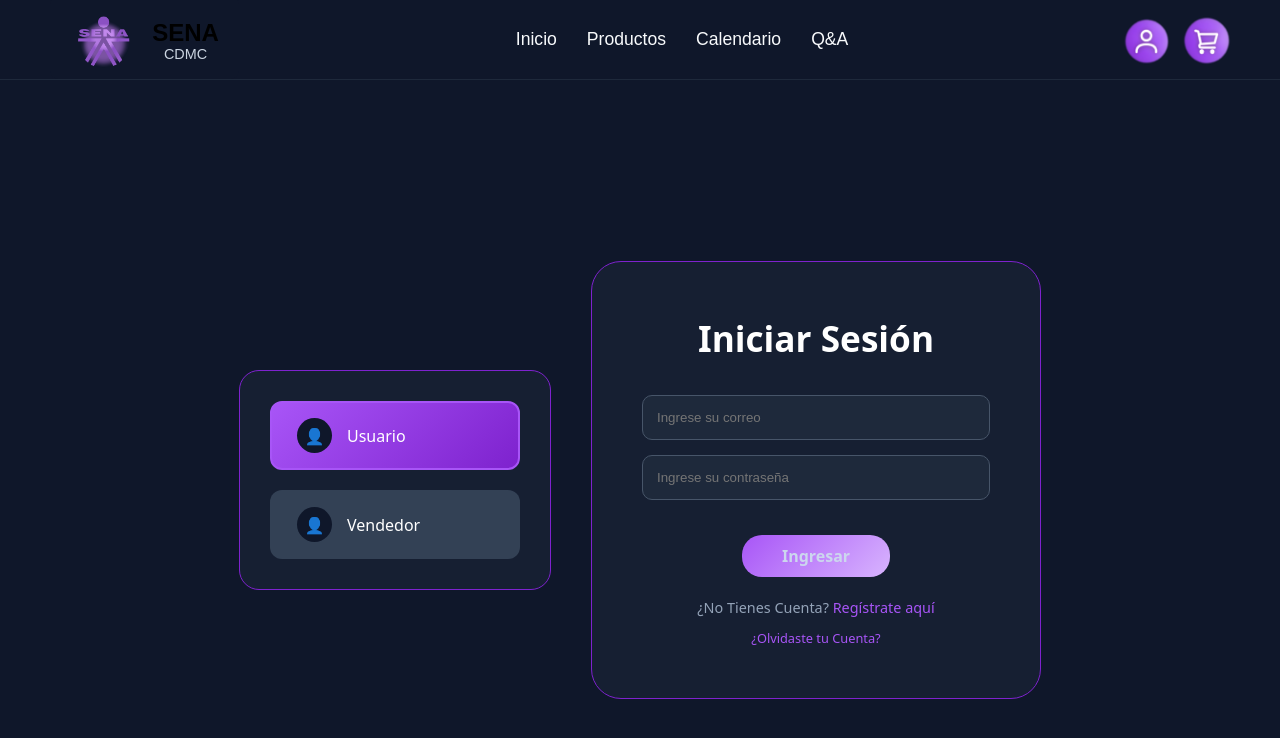
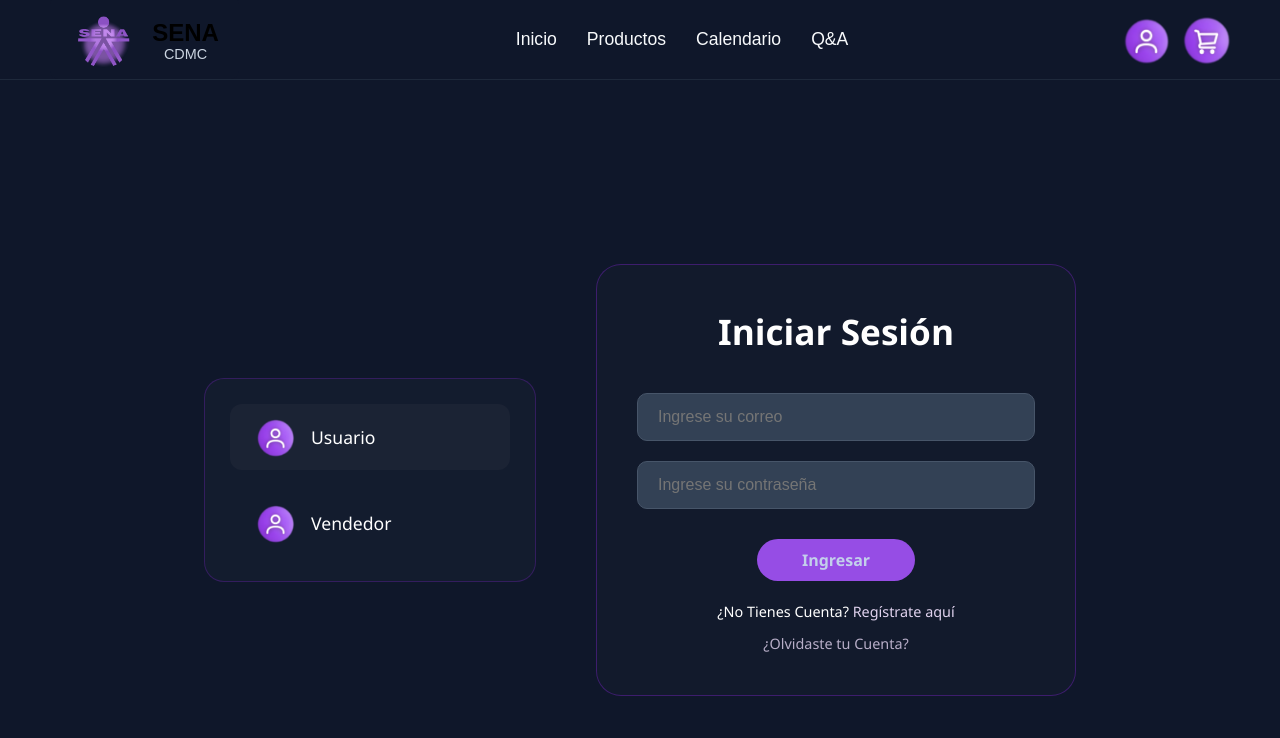
Before and after one commit to ggsspace/Linea_cuero, a React app in the folder frontend/: page /login in a window 1280 px wide. Shown: the top 738 px of the page. Built offline with nearby package versions, Linux system fonts and the light colour scheme; the HTML template or start-up script is replaced by a standard one.

Commit message:
logIn y Registro

```diff
--- a/frontend/src/components/cart/Cart.jsx
+++ b/frontend/src/components/cart/Cart.jsx
@@ -15,5 +15,4 @@ function Cart({imagen, titulo, descripcion, precio}) {
             </div>
     );
     }
-
-    export default Cart;
+export default Cart;
--- a/frontend/src/components/navbar/NavBar.jsx
+++ b/frontend/src/components/navbar/NavBar.jsx
@@ -40,6 +40,8 @@ const NavBar = () => {
             <img src={carritoIcon} alt="Carrito" className="nav-icon-img" />
           </NavLink>
 
+
+
         </div>
       </div>
     </nav>
--- a/frontend/src/pages/login/LogIn.css
+++ b/frontend/src/pages/login/LogIn.css
@@ -1,124 +1,147 @@
-.login-container {
+.login-screen {
   min-height: 100vh;
-  background-color: #0f172a; /* Color oscuro base de tu proyecto */
+  background-color: #0f172a; /* Fondo oscuro del proyecto */
   color: white;
-  padding: 40px;
+  padding: 40px 80px;
   display: flex;
   flex-direction: column;
+  font-family: 'Segoe UI', Tahoma, Geneva, Verdana, sans-serif;
 }
 
 .login-header {
   display: flex;
   justify-content: space-between;
   align-items: center;
-  margin-bottom: 60px;
+  margin-bottom: 40px;
 }
 
-.login-logo {
-  display: flex;
-  align-items: center;
-  gap: 15px;
-}
-
-.login-logo img {
-  width: 50px;
-  filter: brightness(0) invert(1);
-}
-
-.login-logo h1 { font-size: 1.5rem; margin: 0; line-height: 1; }
-.login-logo p { margin: 0; color: #cbd5e1; font-size: 0.9rem; }
-
+/* Layout Principal */
 .login-main-container {
   display: flex;
   justify-content: center;
   align-items: center;
-  gap: 40px;
-  flex-grow: 1;
+  gap: 60px;
+  flex: 1;
 }
 
-/* Selector de Rol - Lado Izquierdo */
-.role-selector-container {
+/* SELECTOR DE ROL (IZQUIERDA) */
+.role-selector-sidebar {
   display: flex;
   flex-direction: column;
   gap: 20px;
-  background: rgba(30, 41, 59, 0.5);
-  padding: 30px;
+  padding: 25px;
+  border: 1px solid rgba(126, 34, 206, 0.3);
   border-radius: 20px;
-  border: 1px solid #7e22ce;
+  background: rgba(30, 41, 59, 0.3);
 }
 
 .role-option {
   display: flex;
   align-items: center;
   gap: 15px;
-  padding: 15px 25px;
-  background: #334155;
+  padding: 12px 25px;
+
   border-radius: 12px;
   cursor: pointer;
-  transition: 0.3s;
-  min-width: 250px;
-  border: 2px solid transparent;
+  transition: all 0.3s ease;
+  min-width: 280px;
+  border: 1px solid transparent;
+}
+
+.role-option:hover {
+  background: rgba(255, 255, 255, 0.15); /* Efecto gris rectangular */
+  border: 1px solid rgba(255, 255, 255, 0.1);
 }
 
 .role-option.active {
-  background: linear-gradient(135deg, #a855f7 0%, #7e22ce 100%);
-  border-color: #a855f7;
+  background: rgba(37, 43, 59, 0.5); /* Morado traslúcido */
 }
 
-.role-icon {
-  background: #0f172a;
-  width: 35px;
-  height: 35px;
+.role-icon-bg {
+  width: 40px;
+  height: 40px;
+  border-radius: 50%;
   display: flex;
   align-items: center;
   justify-content: center;
-  border-radius: 50%;
+  overflow: hidden;
 }
 
-/* Formulario - Lado Derecho */
-.login-card {
-  background: rgba(30, 41, 59, 0.5);
-  padding: 50px;
-  border-radius: 30px;
-  border: 1px solid #7e22ce;
-  width: 100%;
-  max-width: 450px;
-  text-align: center;
+.role-icon-bg img {
+  height: 50px;
+  object-fit: cover;
+  align-items: center;
+  justify-content: center;
+
 }
 
-.login-form-box h2 {
-  font-size: 2.2rem;
-  margin-bottom: 30px;
+.role-option span {
+  font-size: 1.1rem;
+  font-weight: 500;
 }
 
-.input-group input {
+.login-form-container {
   width: 100%;
-  padding: 14px;
-  margin-bottom: 15px;
-  border-radius: 10px;
-  border: 1px solid #475569;
-  background: #1e293b;
-  color: white;
+  max-width: 480px;
+  padding: 40px;
+  border: 1.5px solid rgba(126, 34, 206, 0.4);
+  border-radius: 25px;
+  background: rgba(30, 41, 59, 0.2);
 }
 
-.btn-ingresar {
-  width: fit-content;
-  padding: 10px 40px;
-  background: linear-gradient(135deg, #a855f7 0%, #d8b4fe 100%);
+.login-form-card h2 {
+  text-align: center;
+  font-size: 2.2rem;
+  margin-bottom: 35px;
+  font-weight: 600;
+}
+
+.input-field {
+  margin-bottom: 20px;
+}
+
+.input-field input {
+  width: 100%;
+  padding: 14px 20px;
+  background: #334155;
+  border: 1px solid #475569;
+  border-radius: 10px;
+  color: white;
+  font-size: 1rem;
+}
+
+.btn-submit {
+  width: auto;
+  display: block;
+  margin: 30px auto 20px;
+  padding: 10px 45px;
+  background: #964de5; /* Morado claro como tu botón */
+  color: #c3cfeb;
   border: none;
-  border-radius: 20px;
-  color: #ccd6ee;
+  border-radius: 25px;
   font-weight: bold;
+  font-size: 1rem;
   cursor: pointer;
-  margin: 20px 0;
   transition: 0.3s;
 }
 
-.btn-ingresar:hover {
+.btn-submit:hover {
+  background: #f3e8ff;
   transform: scale(1.05);
-  box-shadow: 0 0 15px rgba(168, 85, 247, 0.5);
 }
 
-.login-footer-links p { font-size: 0.9rem; color: #94a3b8; }
-.login-footer-links a { color: #a855f7; text-decoration: none; }
-.forgot-link { font-size: 0.8rem; display: block; margin-top: 10px; }
+.form-footer {
+  text-align: center;
+  font-size: 0.9rem;
+}
+
+.form-footer a {
+  color: #e1d3ef;
+  text-decoration: none;
+}
+
+.forgot-password {
+  display: block;
+  margin-top: 10px;
+  opacity: 0.8;
+}
--- a/frontend/src/pages/login/LogIn.jsx
+++ b/frontend/src/pages/login/LogIn.jsx
@@ -1,51 +1,55 @@
 import { useState } from "react";
 import { useNavigate, Link } from "react-router-dom";
 import "./LogIn.css";
+// Importamos la imagen correctamente desde assets
+import icon from "../../assets/login.png";
 
 const LogIn = () => {
-
-  const [role, setRole] = useState("usuario"); // Estado para alternar rol
+  const [role, setRole] = useState("usuario");
   const [email, setEmail] = useState("");
   const [password, setPassword] = useState("");
   const navigate = useNavigate();
 
   const handleLogin = (e) => {
     e.preventDefault();
-    console.log('Iniciando como ${role}:', { email, password });
-    // Aquí iría tu lógica de Firebase o Backend
+    console.log(`Iniciando sesión como ${role}:`, { email, password });
     navigate("/");
   };
 
   return (
-    <main>
-      <section >
-          <div className="login-container">
-
-
+    <div className="login-screen">
       <main className="login-main-container">
-            {/* Lado Izquierdo: Selector de Rol */}
-            <div className="role-selector-container">
+        {/* SECTOR IZQUIERDO: Selector de Rol */}
+        <div className="role-selector-sidebar">
           <div
             className={`role-option ${role === "usuario" ? "active" : ""}`}
             onClick={() => setRole("usuario")}
           >
-                <div className="role-icon">👤</div>
+            <div className="role-icon-bg">
+              {/* Usamos la variable importada 'icon' */}
+              <img src={icon} alt="Usuario" className="role-img" />
+            </div>
             <span>Usuario</span>
           </div>
+
           <div
             className={`role-option ${role === "vendedor" ? "active" : ""}`}
             onClick={() => setRole("vendedor")}
           >
-                <div className="role-icon">👤</div>
+            <div className="role-icon-bg">
+              {/* CORRECCIÓN: También usamos 'icon' aquí en lugar de la ruta de texto */}
+              <img src={icon} alt="Vendedor" className="role-img" />
+            </div>
             <span>Vendedor</span>
           </div>
         </div>
 
-            {/* Lado Derecho: Formulario */}
-            <div className="login-card">
-              <form className="login-form-box" onSubmit={handleLogin}>
+        {/* SECTOR DERECHO: Formulario */}
+        <div className="login-form-container">
+          <form className="login-form-card" onSubmit={handleLogin}>
             <h2>Iniciar Sesión</h2>
-                <div className="input-group">
+
+            <div className="input-field">
               <input
                 type="email"
                 placeholder="Ingrese su correo"
@@ -54,7 +58,8 @@ const LogIn = () => {
                 required
               />
             </div>
-                <div className="input-group">
+
+            <div className="input-field">
               <input
                 type="password"
                 placeholder="Ingrese su contraseña"
@@ -63,19 +68,18 @@ const LogIn = () => {
                 required
               />
             </div>
-                <button type="submit" className="btn-ingresar">Ingresar</button>
 
-                <div className="login-footer-links">
+            <button type="submit" className="btn-submit">Ingresar</button>
+
+            <div className="form-footer">
               <p>¿No Tienes Cuenta? <Link to="/signup">Regístrate aquí</Link></p>
-                  <Link to="/recovery" className="forgot-link">¿Olvidaste tu Cuenta?</Link>
+              <Link to="/recovery" className="forgot-password">¿Olvidaste tu Cuenta?</Link>
             </div>
           </form>
         </div>
       </main>
     </div>
-      </section>
-
-    </main>
   );
 };
+
 export default LogIn;
--- a/frontend/src/pages/signup/SignUp.jsx
+++ b/frontend/src/pages/signup/SignUp.jsx
@@ -1,16 +1,82 @@
-import react from 'react';
-import './SignUp.css';
+import { useState } from "react";
+import { useNavigate, Link } from "react-router-dom";
+import "./SignUp.css";
+// Importamos la imagen correctamente desde assets
+import icon from "../../assets/login.png";
 
 const SignUp = () => {
-    return (
-        <div>
-            <h1>Sign Up</h1>
+  const [role, setRole] = useState("usuario");
+  const [email, setEmail] = useState("");
+  const [password, setPassword] = useState("");
+  const navigate = useNavigate();
 
+  const handleLogin = (e) => {
+    e.preventDefault();
+    console.log(`Iniciando sesión como ${role}:`, { email, password });
+    navigate("/");
+  };
+
+  return (
+    <div className="login-screen">
+      <main className="login-main-container">
+        {/* SECTOR IZQUIERDO: Selector de Rol */}
+        <div className="role-selector-sidebar">
+          <div
+            className={`role-option ${role === "usuario" ? "active" : ""}`}
+            onClick={() => setRole("usuario")}
+          >
+            <div className="role-icon-bg">
+              {/* Usamos la variable importada 'icon' */}
+              <img src={icon} alt="Usuario" className="role-img" />
+            </div>
+            <span>Usuario</span>
+          </div>
+
+          <div
+            className={`role-option ${role === "vendedor" ? "active" : ""}`}
+            onClick={() => setRole("vendedor")}
+          >
+            <div className="role-icon-bg">
+              {/* CORRECCIÓN: También usamos 'icon' aquí en lugar de la ruta de texto */}
+              <img src={icon} alt="Vendedor" className="role-img" />
+            </div>
+            <span>Vendedor</span>
+          </div>
         </div>
 
-    );
+        {/* SECTOR DERECHO: Formulario */}
+        <div className="login-form-container">
+          <form className="login-form-card" onSubmit={handleLogin}>
+            <h2>Registrarse</h2>
+
+            <div className="input-field">
+              <input
+                type="email"
+                placeholder="Ingrese su correo"
+                value={email}
+                onChange={(e) => setEmail(e.target.value)}
+                required
+              />
+            </div>
+
+            <div className="input-field">
+              <input
+                type="password"
+                placeholder="Ingrese su contraseña"
+                value={password}
+                onChange={(e) => setPassword(e.target.value)}
+                required
+              />
+            </div>
+
+            <button type="submit" className="btn-submit">akljsdl</button>
 
 
-}
+          </form>
+        </div>
+      </main>
+    </div>
+  );
+};
 
 export default SignUp;
```
Also changed, not shown: frontend/src/components/navbar/NavBar.css (line endings or trailing spaces). Lines whose indentation alone changed are shown as unchanged.
